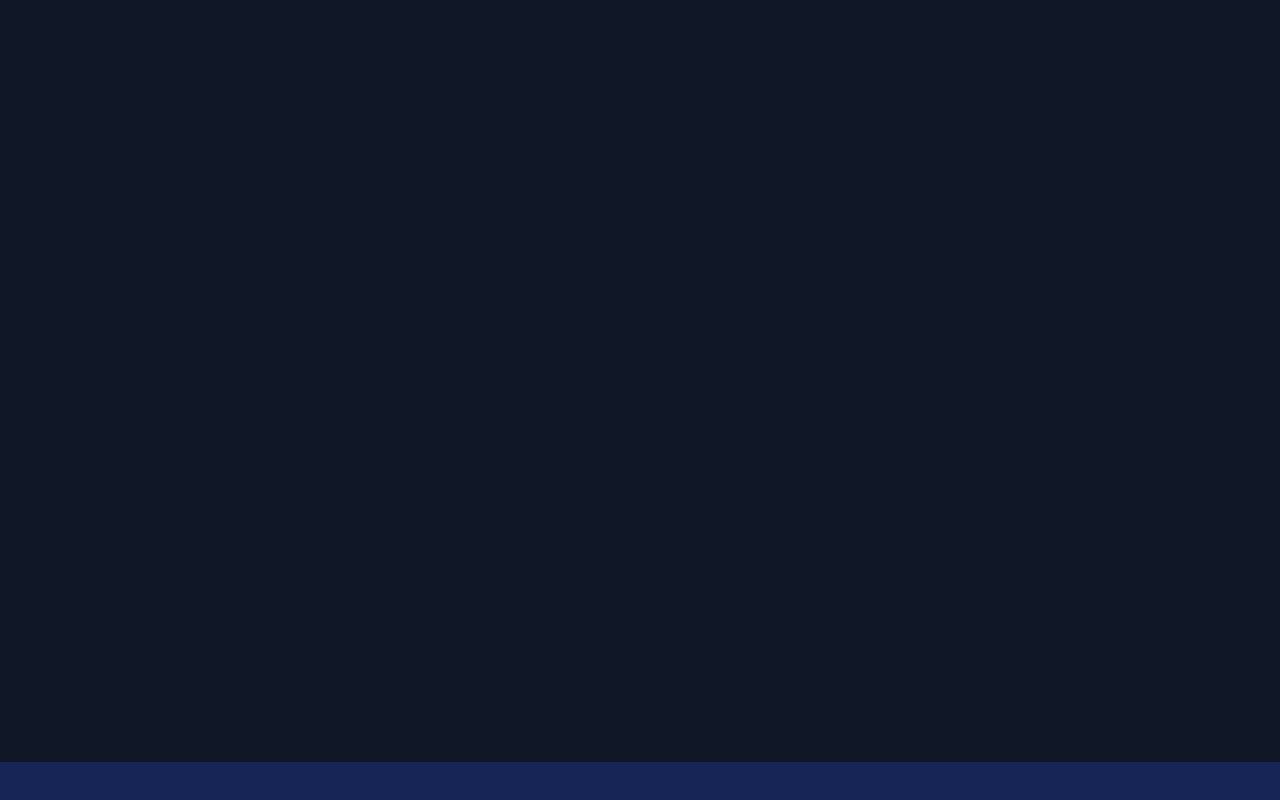
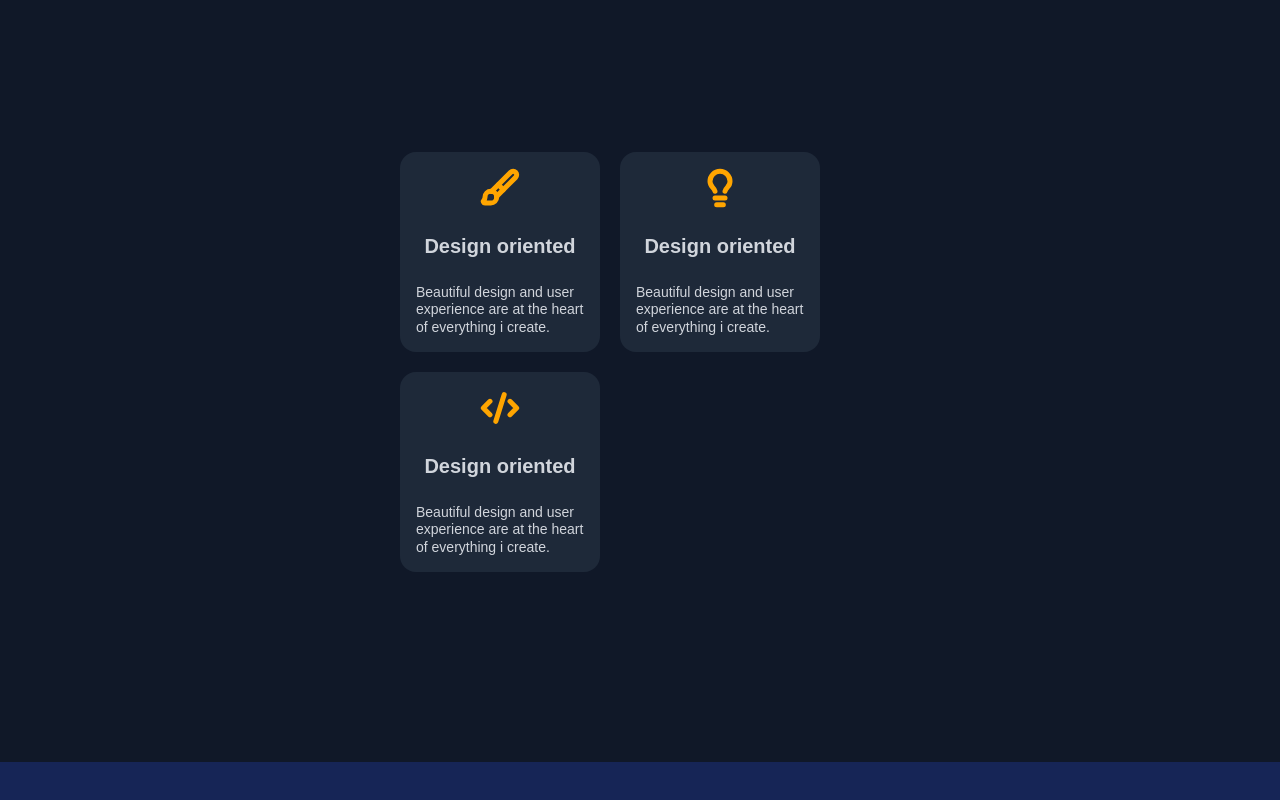
Before and after one commit to MuhammadUmair151601/Personal_Portfolio, a React (Vite) app: page / in a window 1280 px wide. Shown: the part 1638-2438 px from the top of the page. Built offline with nearby package versions, Linux system fonts and the light colour scheme.

Commit message:
my skills left side done

```diff
--- a/src/components/Skills.jsx
+++ b/src/components/Skills.jsx
@@ -1,15 +1,38 @@
+import { Brush, Lightbulb, CodeXml, Code, Bold, BoldIcon } from "lucide-react";
+
 const Skills = () => {
   return (
     <section
       id="skills"
       className="h-screen bg-gray-900 text-white flex justify-center items-center"
     >
-      <div>
-        <div>
 
+      <div className="flex gap-5 w-120 flex-wrap ">
+
+        <div className="hover:bg-gray-600 transition-all duration-300 hover:scale-105 cursor-pointer bg-gray-800 rounded-2xl h-50 w-50 flex flex-col justify-between items-center p-4 text-sm">
+          <Brush size={40} color="orange" strokeWidth={3} />
+          <h1 className="font-bold text-gray-300 text-xl">Design oriented</h1>
+          <p className="leading-tight text-gray-300">
+            Beautiful design and user experience are at the heart of everything
+            i create.
+          </p>
         </div>
-        <div> </div>
-        <div> </div>
+        <div className="hover:bg-gray-600 transition-all duration-300 hover:scale-105 cursor-pointer bg-gray-800 rounded-2xl h-50 w-50 flex flex-col justify-between items-center p-4 text-sm">
+          <Lightbulb size={40} color="orange" strokeWidth={3} />
+          <h1 className="font-bold text-gray-300 text-xl">Design oriented</h1>
+          <p className="leading-tight text-gray-300">
+            Beautiful design and user experience are at the heart of everything
+            i create.
+          </p>
+        </div>
+        <div className="hover:bg-gray-600 transition-all duration-300 hover:scale-105 cursor-pointer bg-gray-800 rounded-2xl h-50 w-50 flex flex-col justify-between items-center p-4 text-sm">
+          <CodeXml color="orange" strokeWidth={3} size={40} />
+          <h1 className="font-bold text-gray-300 text-xl">Design oriented</h1>
+          <p className="leading-tight text-gray-300">
+            Beautiful design and user experience are at the heart of everything
+            i create.
+          </p>
+        </div>
       </div>
       <div>
 
```
